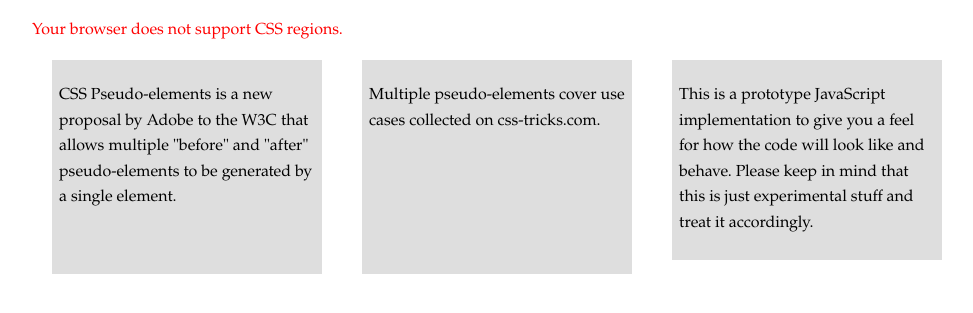
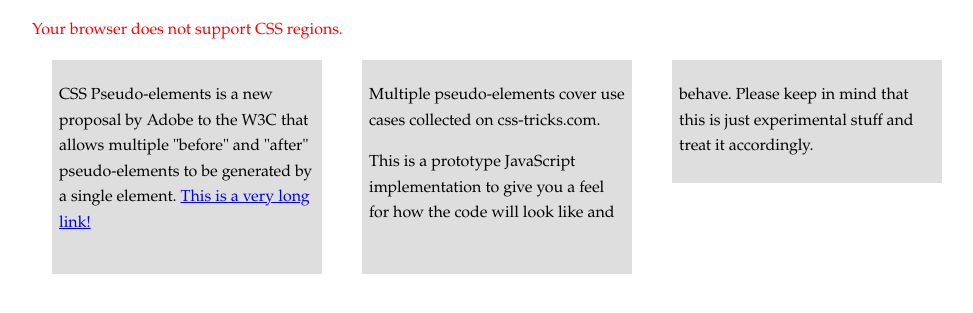
Before and after one commit to adobe-webplatform/css-regions-polyfill, a plain HTML site: page playground/text-nodes/index.html in a window 1280 px wide. Shown: the part 91-404 px from the top of the page, without its empty margins (96-1069 px from the left). Drawn offline with Linux system fonts and the light colour scheme.

Commit message:
Getting the algorithm for splitting content to work.
This still needs some more cleaning but we are getting there!

```diff
--- a/playground/src/cssregions.js
+++ b/playground/src/cssregions.js
@@ -550,20 +550,11 @@ window.CSSRegions = (function(window, regions) {
         return ret;
     };
 
-    // regions = {flowName : {namedFlows: [], regionChains: [], DOMSource: [], DOMRegions: []} }
-    var flowContentIntoRegions = function(regions) {
-//        console.dir(regions);
-        var nameFlow, currentRegion, currentFlow, i, l, j, m, sourceNodes, destinationNodes, el, childrenList;
-
-        findDOMOrderForRegions(regions);
-
-        for (nameFlow in regions) {
-            currentFlow = regions[nameFlow];
-            // Build the source to be flown from the region names
-            sourceNodes = [];
+    var getNodesForFlow = function(currentFlow, sourceNodes) {
+        var i, l, el, childrenList,
+            ret = [];
         for (i = 0, l = currentFlow.DOMSource.length; i < l; i++) {
             el = currentFlow.DOMSource[i];
-//                console.dir(el.children);
             childrenList = el.children;
             for (j = 0, m = childrenList.length; j < m; j++) {
                 sourceNodes.push(childrenList[j]);
@@ -572,19 +563,41 @@ window.CSSRegions = (function(window, regions) {
                 el.style.display = "none";
             }
         }
-            // Take out the regions with display:none;
-            destinationNodes = [];
-            for (i = 0, l = currentFlow.DOMRegions.length; i < l; i++) {
-                el = currentFlow.DOMRegions[i];
+    };
+
+    var getRegionsForFlow = function(regions, destinationNodes) {
+        var i, l, el;
+        for (i = 0, l = regions.length; i < l; i++) {
+            el = regions[i];
             if (getComputedStyle(el).display !== "none") {
                 destinationNodes.push(el);
             }
         }
+    };
+
+    // regions = {flowName : {namedFlows: [], regionChains: [], DOMSource: [], DOMRegions: []} }
+    var flowContentIntoRegions = function(regions) {
+        var nameFlow, currentRegion, currentFlow, i, l, sourceNodes, destinationNodes, el;
+
+        findDOMOrderForRegions(regions);
+
+        for (nameFlow in regions) {
+            currentFlow = regions[nameFlow];
+            // Build the source to be flown from the region names
+            sourceNodes = [];
+            getNodesForFlow(currentFlow, sourceNodes);
+
+            // Remove regions with display:none;
+            destinationNodes = [];
+            getRegionsForFlow(currentFlow.DOMRegions, destinationNodes);
+
             // Flow the source into regions
             // Check the display attribute value (none)
             for (i = 0, l = destinationNodes.length; i < l; i++) {
                 currentRegion = destinationNodes[i];
                 currentRegion.innerHTML = "";
+                // We still have to clear the possible content for the remaining regions
+                // even when we don;t have anymore content to flow.
                 if (sourceNodes.length === 0) {
                     continue;
                 }
@@ -600,7 +613,7 @@ window.CSSRegions = (function(window, regions) {
                         while (el) {
                             el = addContentToRegion(el, currentRegion);
                             if (el) {
-                                // The current regions if filled, time to move to the next one
+                                // The current regions if filled, time to move to the next one.
                                 sourceNodes.unshift(el);
                                 break;
                             } else {
@@ -621,14 +634,117 @@ window.CSSRegions = (function(window, regions) {
      * @return null or a DOM element
      */
     var addContentToRegion = function(elemContent, region) {
-        var ret = null,
+        var nodeIterator, currentNode, i, l, arrString, txt, iMin, iMax, indexOverflowPoint,
+            ret = null,
+            nodes = [],
+            removedContent = [],
             el = elemContent.cloneNode(true);
+
         region.appendChild(el);
-        if (checkForOverflow(region)) {
+        // Oops it overflows. Can we split the content or is it a lost battle?
+        if ( checkForOverflow(region) ) {
             region.removeChild(el);
+            // Find all the textNodes and img
+            nodeIterator = document.createNodeIterator(
+                                el,
+                                NodeFilter.SHOW_ELEMENT | NodeFilter.SHOW_TEXT,
+                                { acceptNode: function(node) {
+                                        if (node.nodeName.toLowerCase() === 'img'
+                                                || node.nodeName.toLowerCase() === 'fig'
+                                                || (node.nodeName.toLowerCase() === '#text' && node.data.replace(/^\s+|\s+$/g,"") !== "")) {
+                                            return NodeFilter.FILTER_ACCEPT;
+                                        } else {
+                                            return NodeFilter.FILTER_SKIP;
+                                        }
+                                    }
+                                 },
+                                false);
+            while (currentNode = nodeIterator.nextNode()) {
+                nodes.push(currentNode);
+            }
+            // If it is an image just quit. No way to split this between multiple regions.
+            if (nodes.length === 1
+                    && (nodes[0].nodeName.toLowerCase() === "img" || nodes[0].nodeName.toLowerCase() === "fig")) {
                 ret = elemContent;
+            // Let's try to do some splitting of the elemContent maybe we can fit a part of it in the current region.
+            } else {
+                // Let's see if we can fit the content if we remove some of the textNodes/images
+                for (i = nodes.length - 1; i >= 0; i--) {
+                    currentNode = nodes[i];
+                    if (currentNode.nodeName === "#text") {
+                        removedContent[i] = currentNode.data;
+                        currentNode.data = "";
+                    } else {
+                        removedContent[i] = currentNode.parentNode;
+                        currentNode.parentNode.removeChild(currentNode);
+                    }
+                    region.appendChild(el);
+                    // We found a node that triggers the overflow
+                    if ( !checkForOverflow(region) ) {
+                        indexOverflowPoint = i;
+                        region.removeChild(el);
+                        break;
+                    }
+                    region.removeChild(el);
+                }
+
+                // We couldn't find a way to split the content
+                if (i < 0 ) {
+                    ret = elemContent;
+                } else {
+                    // Try splitting the TextNode content to fit in
+                    if (currentNode.nodeName === "#text") {
+                        txt = removedContent[indexOverflowPoint].replace(/^\s+|\s+$/g,"");
+                        arrString = txt.split(" ");
+                        iMin = 0;
+                        iMax = arrString.length - 1;
+
+                        while (iMax >= iMin) {
+                            l = iMin + Math.round((iMax - iMin) / 2);
+                            currentNode.data = buildText(arrString, 0, l-1);
+                            region.appendChild(el);
+                            if ( checkForOverflow(region) ) {
+                                iMax =  l - 1;
+                            } else {
+                                iMin = l + 1;
+                            }
+                            region.removeChild(el);
+                        }
+                        removedContent[indexOverflowPoint] = buildText(arrString, l, arrString.length - 1);
+                    }
+                    region.appendChild(el.cloneNode(true));
+
+                    // Delete the content that was added to the current region
+                    for (i = 0; i < indexOverflowPoint; i++) {
+                        currentNode = nodes[i];
+                        if (currentNode.nodeName === "#text") {
+                            currentNode.data = "";
+                        } else {
+                            currentNode.parentNode.removeChild(currentNode);
+                        }
+                    }
+                    // Put back the leftovers to be fitted in the next region
+                    for (i = indexOverflowPoint, l = nodes.length; i < l; i++) {
+                        currentNode = nodes[i];
+                        if (currentNode.nodeName === "#text") {
+                            currentNode.data = removedContent[i];
+                        } else {
+                            removedContent[i].addChild(currentNode);
+                        }
+                    }
+                    ret = el;
+                }
+            }
         }
         return ret;
+    };
+
+    var buildText = function(arr, i, l) {
+        var txt = "";
+        for (;  i <= l; i++) {
+            txt += arr[i] + " ";
+        }
+        return txt;
     };
 
     /**
@@ -637,7 +753,8 @@ window.CSSRegions = (function(window, regions) {
      * @return {Boolean}
      */
     var checkForOverflow = function(el) {
-        var isOverflowing, curOverflow = el.style.overflow;
+        var isOverflowing,
+            curOverflow = el.style.overflow;
         if ( !curOverflow || curOverflow === "visible" ) {
             el.style.overflow = "hidden";
         }
@@ -646,9 +763,14 @@ window.CSSRegions = (function(window, regions) {
         return isOverflowing;
     };
 
+    var killWhiteSpace = function(str) {
+        return str.replace(/\s/g, "");
+    }
+
     window.addEventListener("resize", function(e) {
         CSSRegions.doLayout();
     });
 
     return CSSRegions;
+
 })(window);
--- a/playground/text-nodes/index.html
+++ b/playground/text-nodes/index.html
@@ -72,6 +72,7 @@ http://creativecommons.org/publicdomain/zero/1.0/
 <div id="source">
     <p>
         CSS Pseudo-elements is a new proposal by Adobe to the W3C that allows multiple "before" and "after" pseudo-elements to be generated by a single element.
+        <a href="http://corlan.org">This is a very long link!</a>
     </p>
     <p>
         Multiple pseudo-elements cover use cases collected on css-tricks.com.
@@ -80,5 +81,6 @@ http://creativecommons.org/publicdomain/zero/1.0/
         This is a prototype JavaScript implementation to give you a feel for how the code will look like and behave. Please keep in mind that this is just experimental stuff and treat it accordingly.
     </p>
 </div>
+
 </body>
 </html>
```
Lines whose indentation alone changed are shown as unchanged.
